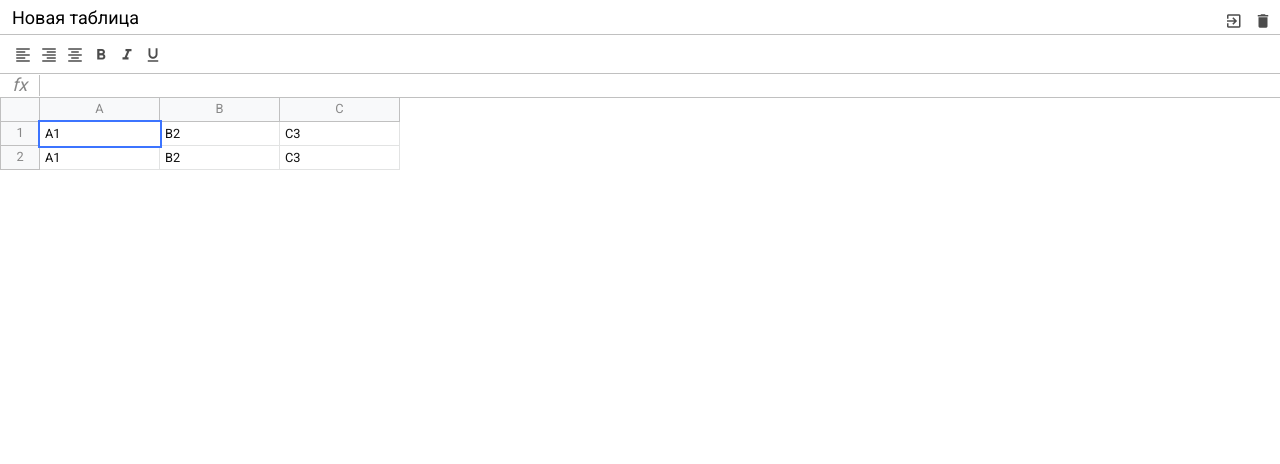
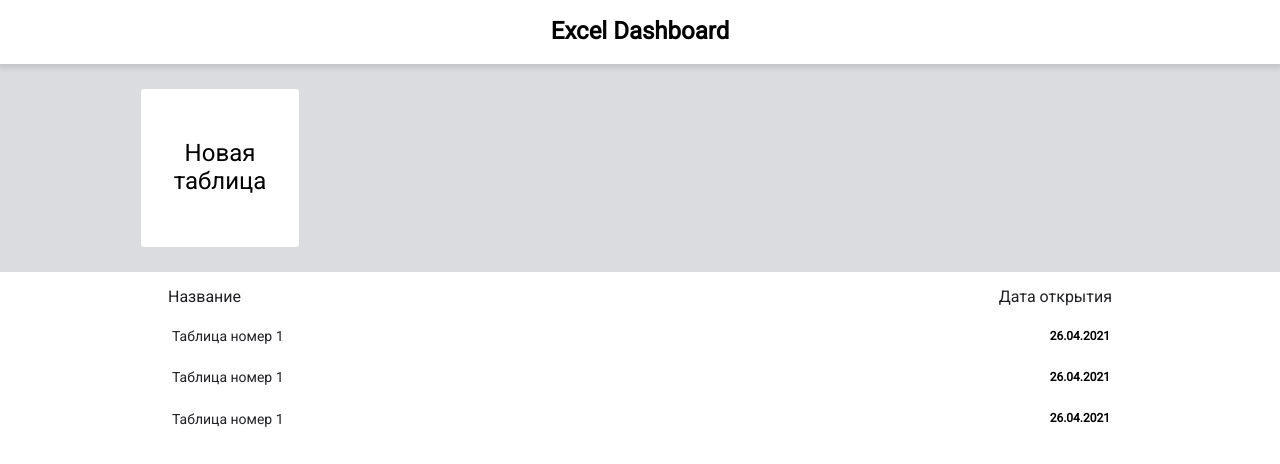
Before and after one commit to vkuper77/excel-table, a website built with webpack: page src/index.html in a window 1280 px wide. Built offline with nearby package versions, Linux system fonts and the light colour scheme.

Commit message:
styles dashboard

```diff
--- a/src/index.html
+++ b/src/index.html
@@ -13,73 +13,38 @@
   </head>
   <body>
     <div id="app" class="container">
-      <div class="excel">
-        <div class="excel__header">
-          <input type="text" class="input" value="Новая таблица" />
-          <div>
-            <div class="button">
-              <span class="material-icons"> exit_to_app </span>
-            </div>
-            <div class="button">
-              <span class="material-icons"> delete </span>
-            </div>
+      <div class="db">
+        <div class="db__header">
+          <h1>Excel Dashboard</h1>
+        </div>
+        <div class="db__new">
+          <div class="db__view">
+            <a href="#" class="db__create">
+              Новая <br/> таблица
+            </a>
           </div>
         </div>
+        <div class="db__table db__view">
 
-        <div class="excel__toolbar">
-          <div class="button">
-            <span class="material-icons"> format_align_left </span>
+          <div class="db__list-header">
+            <span>Название</span>
+            <span>Дата открытия</span>
           </div>
-          <div class="button">
-            <span class="material-icons"> format_align_right </span>
-          </div>
-          <div class="button">
-            <span class="material-icons"> format_align_center </span>
-          </div>
-          <div class="button">
-            <span class="material-icons"> format_bold </span>
-          </div>
-          <div class="button">
-            <span class="material-icons"> format_italic </span>
-          </div>
-          <div class="button">
-            <span class="material-icons"> format_underlined </span>
-          </div>
-        </div>
-
-        <div class="excel__formula">
-          <div class="info">fx</div>
-          <div class="input" contenteditable spellcheck="false"></div>
-        </div>
-
-        <div class="excel__table">
-          <div class="row">
-            <div class="row-info"></div>
-            <div class="row-data">
-              <div class="column">A</div>
-              <div class="column">B</div>
-              <div class="column">C</div>
-            </div>
-          </div>
-
-          <div class="row">
-            <div class="row-info">1</div>
-            <div class="row-data">
-              <div class="cell selected" contenteditable>A1</div>
-              <div class="cell" contenteditable>B2</div>
-              <div class="cell" contenteditable>C3</div>
-            </div>
-          </div>
-          <div class="row">
-            <div class="row-info">2</div>
-            <div class="row-data">
-              <div class="cell" contenteditable>A1</div>
-              <div class="cell" contenteditable>B2</div>
-              <div class="cell" contenteditable>C3</div>
-            </div>
-          </div>
+          <ul class="db__list">
+            <li class="db__record">
+              <a href="#">Таблица номер 1</a>
+              <strong>26.04.2021</strong>
+            </li>
+            <li class="db__record">
+              <a href="#">Таблица номер 1</a>
+              <strong>26.04.2021</strong>
+            </li>
+            <li class="db__record">
+              <a href="#">Таблица номер 1</a>
+              <strong>26.04.2021</strong>
+            </li>
+          </ul>
         </div>
       </div>
-    </div>
   </body>
 </html>
--- a/src/scss/_mixins.scss
+++ b/src/scss/_mixins.scss
@@ -21,3 +21,9 @@
     cursor: pointer;
   }
 }
+
+@mixin clear-list {
+  list-style: none;
+  margin: 0;
+  padding: 0;
+}
--- a/src/scss/_variables.scss
+++ b/src/scss/_variables.scss
@@ -4,4 +4,5 @@ $formula-height: 24px;
 $info-cell-width: 40px;
 $cell-width: 120px;
 $row-height: 24px;
+$db-header-height: 64px;
 $border-color: #c0c0c0;
--- /dev/null
+++ b/src/scss/dashboard.scss
@@ -0,0 +1,86 @@
+@import 'variables';
+@import 'mixins';
+
+.db {
+  &__header {
+    position: fixed;
+    left: 0;
+    right: 0;
+    top: 0;
+    height: $db-header-height;
+    display: flex;
+    align-items: center;
+    justify-content: center;
+    background: #fff;
+    box-shadow: 0 2px 5px 2px rgba(60, 64, 67, 0.15);
+    z-index: 1000;
+  }
+  &__new {
+    margin-top: $db-header-height;
+    padding: 1.5rem;
+    background: #dadce0;
+  }
+  &__create {
+    width: 160px;
+    height: 160px;
+    background: #fff;
+    border-radius: 4px;
+    border: 1px solid #dadce0;
+    display: flex;
+    justify-content: center;
+    align-items: center;
+    font-size: 1.5rem;
+    text-decoration: none;
+    color: #000;
+    text-align: center;
+
+    &:hover {
+      cursor: pointer;
+      color: green;
+      border-color: green;
+    }
+  }
+
+  &__view {
+    max-width: 1000px;
+    margin: 0 auto;
+  }
+  &__table {
+    padding: 1rem;
+  }
+  &__list-header {
+    display: flex;
+    justify-content: space-between;
+    color: #202124;
+    font-weight: 500;
+    font-size: 16px;
+    margin-bottom: 10px;
+    padding: 0 12px;
+  }
+  &__list {
+    @include clear-list;
+  }
+  &__record {
+    display: flex;
+    justify-content: space-between;
+    align-items: center;
+    padding: 12px 14px 12px 16px;
+    margin-bottom: 1px;
+
+    &:hover {
+      background: #e6f4ea;
+      border-radius: 25px;
+    }
+
+    a {
+      text-decoration: none;
+      cursor: pointer;
+      color: #202124;
+      font-size: 14px;
+
+      &:hover {
+        text-decoration: underline;
+      }
+    }
+  }
+}
--- a/src/scss/index.scss
+++ b/src/scss/index.scss
@@ -4,6 +4,7 @@
 @import 'toolbar';
 @import 'formula';
 @import 'table';
+@import 'dashboard';
 
 * {
   margin: 0;
```
Also changed, not shown: src/assets/excel.html (added, +85 -0 lines).
